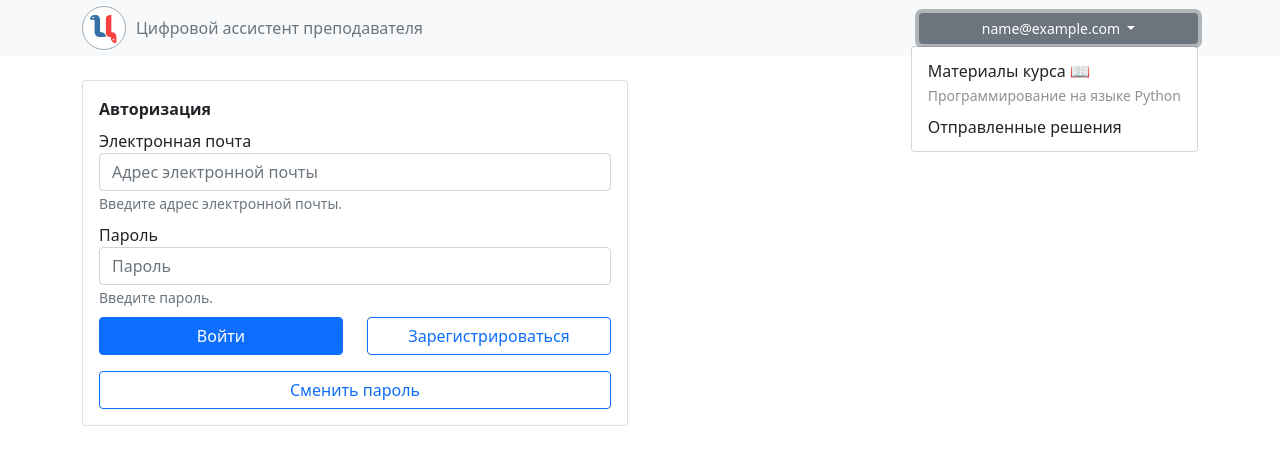
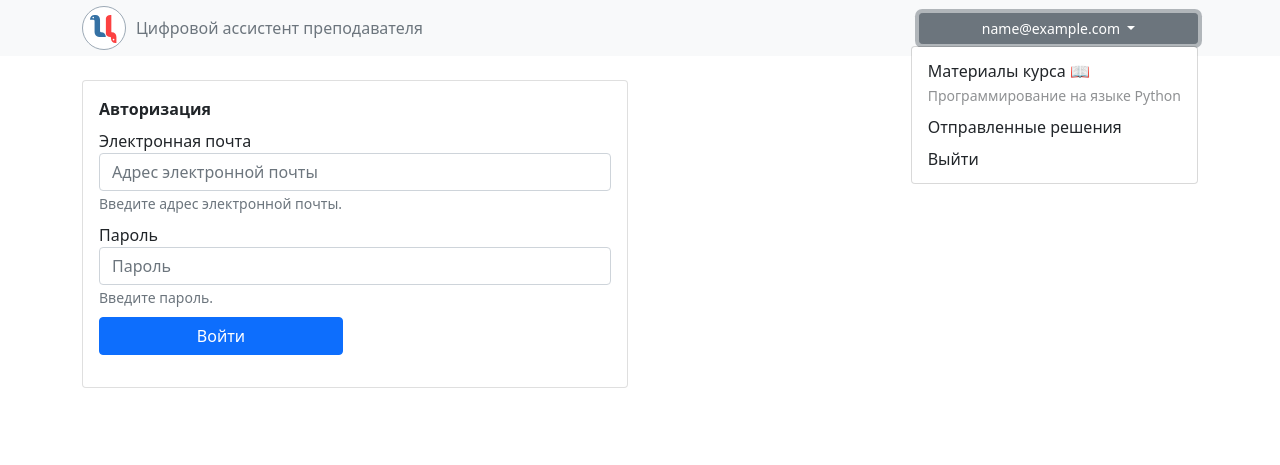
Before and after one commit to kispython-ru/dta, a Flask app: template webapp/templates/student/login.jinja in a window 1280 px wide, after a click that opens the changed part. Shown: the top 465 px of the page. Run offline with Flask 2, Linux system fonts and the light colour scheme; tables that the repository leaves empty hold one stand-in row (values such as "Sample post"); the template is opened without the code that fills it: values that come from a table or form of the project are taken from there, most other values are stand-ins (such as "Sample title", 1, 10 or a date in 2020); some libraries are stand-ins or nearby versions.

Commit message:
fix: Buttons visibility, logout button

```diff
--- a/webapp/templates/layout.jinja
+++ b/webapp/templates/layout.jinja
@@ -131,7 +131,6 @@
             <li>
               <hr class="dropdown-divider">
             </li>
-            <li><a class="dropdown-item" href="/logout">Выйти</a></li>
             {% else %}
             <li>
               <hr class="dropdown-divider">
@@ -141,6 +140,9 @@
             {% endif %}
             {% if exam or not registration %}
             <li><a class="dropdown-item" href="/submissions">Отправленные решения</a></li>
+            {% endif %}
+            {% if student is defined and student is not none %}
+            <li><a class="dropdown-item" href="/logout">Выйти</a></li>
             {% endif %}
           </ul>
         </div>
--- a/webapp/templates/student/group.jinja
+++ b/webapp/templates/student/group.jinja
@@ -4,6 +4,7 @@
   .blurred-table {
     pointer-events: none;
     filter: blur(40px);
+    opacity: 0.8;
   }
 
   .blurred-table-hint {
--- a/webapp/templates/student/login.jinja
+++ b/webapp/templates/student/login.jinja
@@ -43,6 +43,7 @@
               Войти
             </button>
           </div>
+          {% if registration %}
           <div class="col-md-6 mb-3">
             <a href="/register" class="btn btn-outline-primary w-100 d-block">
               Зарегистрироваться
@@ -53,6 +54,7 @@
               Сменить пароль
             </a>
           </div>
+          {% endif %}
         </div>
         {% if form.lks_oauth_enabled %}
         <div class="row mt-0">
```
